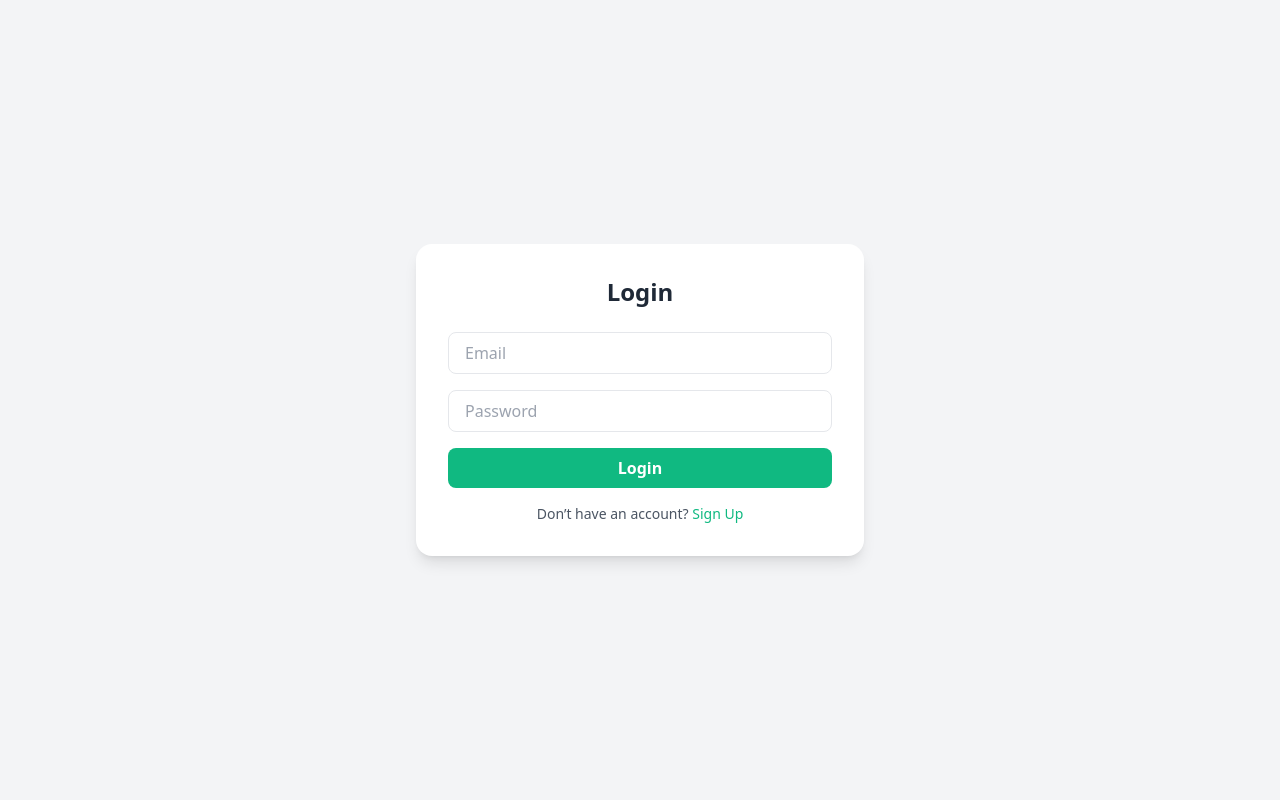
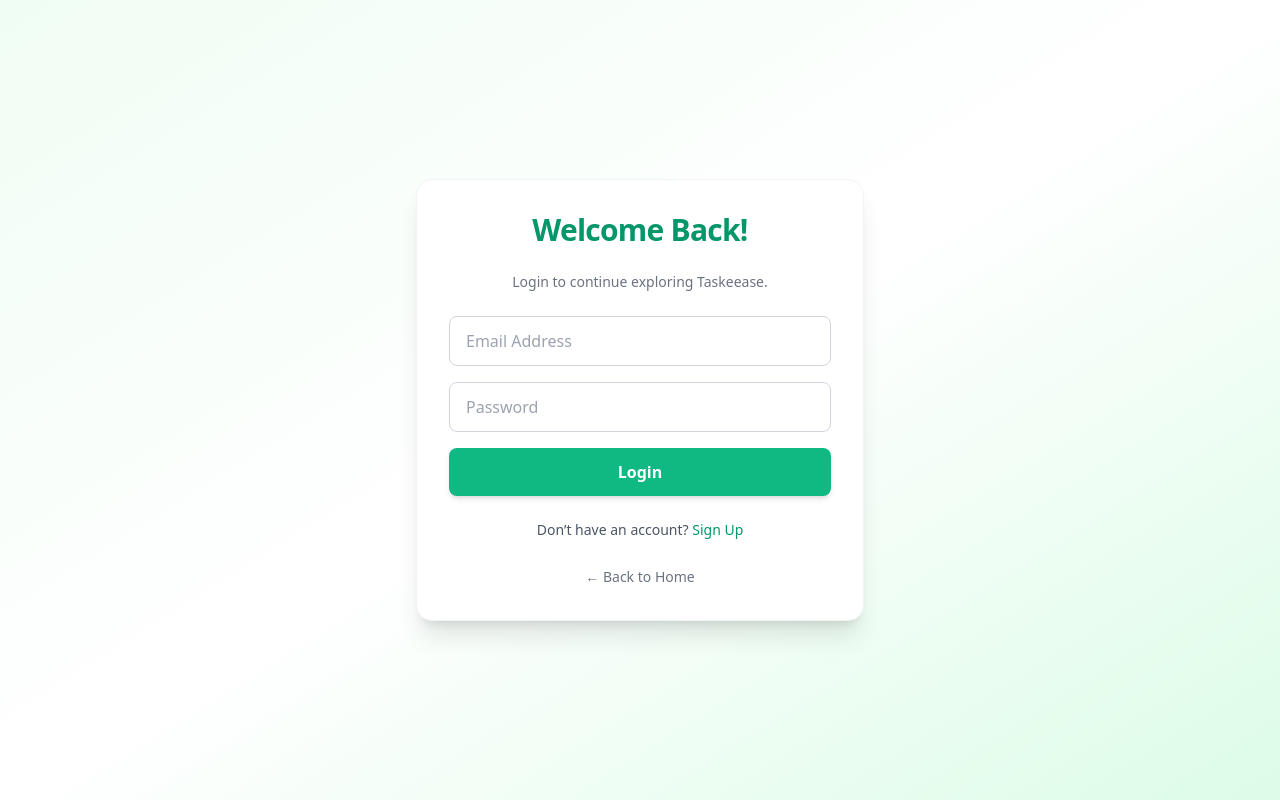
Before and after one commit to TJIT-FINAL-PROJ/AI-THERAPY, a React (Vite) app in the folder frontend/: page /auth in a window 1280 px wide. Built offline with nearby package versions, Linux system fonts and the light colour scheme.

Commit message:
login and sign up page css

```diff
--- a/frontend/src/components/AuthPage.jsx
+++ b/frontend/src/components/AuthPage.jsx
@@ -7,58 +7,77 @@ const AuthPage = () => {
     e.preventDefault();
     if (isLogin) {
       console.log("Logging in...");
-      // call login API
+      // Call login API
     } else {
       console.log("Signing up...");
-      // call signup API
+      // Call signup API
     }
   };
 
   return (
-    <section className="h-screen flex flex-col justify-center items-center bg-gray-100">
-      <div className="bg-white shadow-lg rounded-2xl p-8 w-[90%] max-w-md">
-        <h1 className="text-2xl font-bold mb-6 text-center">
-          {isLogin ? "Login" : "Sign Up"}
+    <section className="min-h-screen flex flex-col justify-center items-center bg-gradient-to-br from-green-50 via-white to-green-100">
+      <div className="bg-white shadow-xl rounded-2xl p-8 w-[90%] max-w-md border border-gray-100">
+        {/* Heading */}
+        <h1 className="text-3xl font-extrabold mb-6 text-center text-emerald-600 tracking-tight">
+          {isLogin ? "Welcome Back!" : "Create Your Account"}
         </h1>
+        <p className="text-center text-gray-500 mb-6 text-sm">
+          {isLogin
+            ? "Login to continue exploring Taskeease."
+            : "Sign up to start your mental wellness journey."}
+        </p>
 
+        {/* Form */}
         <form onSubmit={handleSubmit} className="space-y-4">
           {!isLogin && (
             <input
               type="text"
               placeholder="Full Name"
-              className="w-full px-4 py-2 border rounded-lg"
+              className="w-full px-4 py-3 border border-gray-300 rounded-lg text-gray-700 focus:outline-none focus:ring-2 focus:ring-emerald-400 focus:border-emerald-400 transition"
               required
             />
           )}
           <input
             type="email"
-            placeholder="Email"
-            className="w-full px-4 py-2 border rounded-lg"
+            placeholder="Email Address"
+            className="w-full px-4 py-3 border border-gray-300 rounded-lg text-gray-700 focus:outline-none focus:ring-2 focus:ring-emerald-400 focus:border-emerald-400 transition"
             required
           />
           <input
             type="password"
             placeholder="Password"
-            className="w-full px-4 py-2 border rounded-lg"
+            className="w-full px-4 py-3 border border-gray-300 rounded-lg text-gray-700 focus:outline-none focus:ring-2 focus:ring-emerald-400 focus:border-emerald-400 transition"
             required
           />
+
           <button
             type="submit"
-            className="w-full bg-emerald-500 text-white py-2 rounded-lg font-semibold hover:bg-emerald-600"
+            className="w-full bg-emerald-500 text-white py-3 rounded-lg font-semibold hover:bg-emerald-600 shadow-md hover:shadow-lg transition"
           >
             {isLogin ? "Login" : "Sign Up"}
           </button>
         </form>
 
-        <p className="mt-4 text-center text-sm text-gray-600">
+        {/* Switch Mode */}
+        <p className="mt-6 text-center text-sm text-gray-600">
           {isLogin ? "Don’t have an account?" : "Already have an account?"}{" "}
           <button
             onClick={() => setIsLogin(!isLogin)}
-            className="text-emerald-500 hover:underline"
+            className="text-emerald-600 font-medium hover:underline"
           >
             {isLogin ? "Sign Up" : "Login"}
           </button>
         </p>
+
+        {/* Back to Home */}
+        <div className="mt-6 text-center">
+          <a
+            href="/"
+            className="text-sm text-gray-500 hover:text-emerald-600 transition"
+          >
+            ← Back to Home
+          </a>
+        </div>
       </div>
     </section>
   );
```
